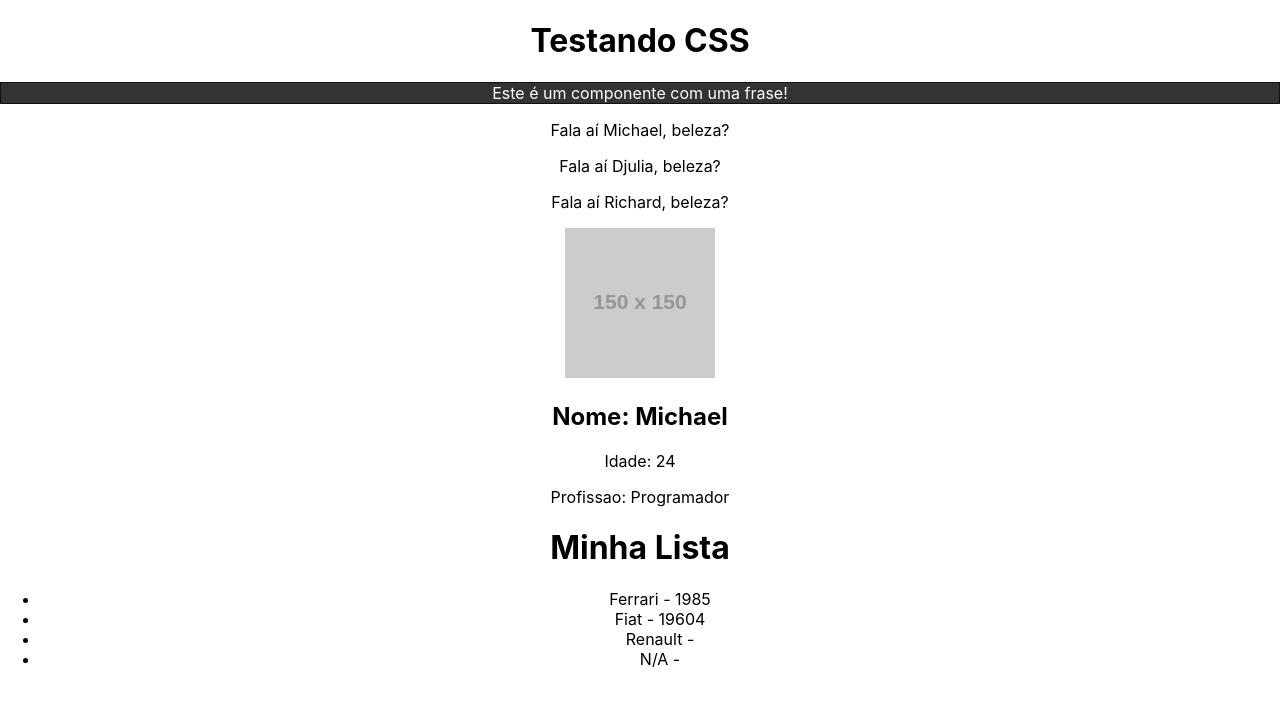
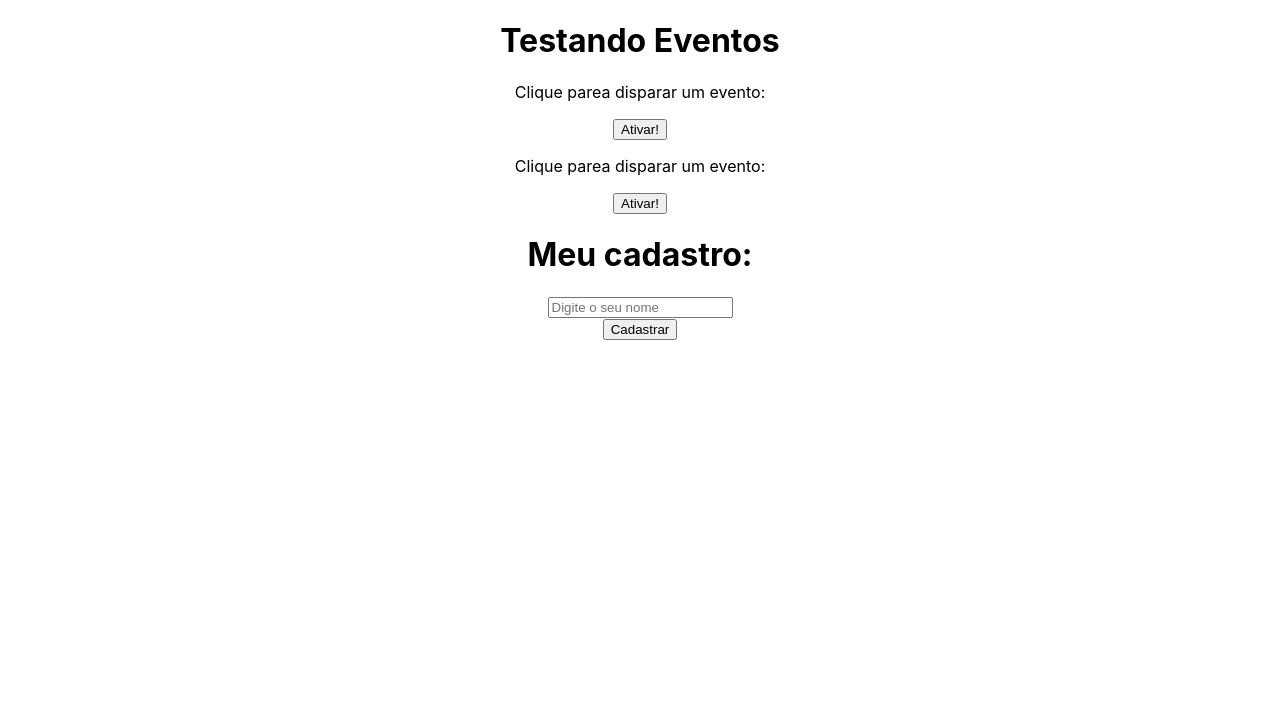
Before and after one commit to Yuu-bytes/Curso-React-Hora-de-Codar, a React (Create React App) app in the folder meu-projeto/: page / in a window 1280 px wide. Shown: the top 704 px of the page. Built offline with nearby package versions, Linux system fonts and the light colour scheme.

Commit message:
Aula 09 - Evento no React - Nesta aula foi aprendido a como utilizar os eventos no React como onClick e onSubimit e também como é o erro de esquecer de colocar o .js no final do arquivo

```diff
--- a/meu-projeto/src/App.js
+++ b/meu-projeto/src/App.js
@@ -1,27 +1,14 @@
 import './App.css';
-import SayMyName from './components/SayMyName';
-import Pessoa from './components/Pessoa';
-import Frase from './components/Frase';
-import List from './components/List';
+import Evento from './components/Evento';
+import Form from './components/Form';
 
 function App() {
-
-    const nome = 'Richard';
-
     return (
         <div className="App">
-            <h1>Testando CSS</h1>
-            <Frase/>
-            <SayMyName nome="Michael"/>
-            <SayMyName nome="Djulia"/>
-            <SayMyName nome={nome}/>
-            <Pessoa
-                nome="Michael"
-                idade="24"
-                profissao="Programador"
-                foto="https://via.placeholder.com/150"
-            />
-            <List/>
+            <h1>Testando Eventos</h1>
+            <Evento numero={1}/>
+            <Evento numero={2}/>
+            <Form />
         </div>
     );
 }
--- /dev/null
+++ b/meu-projeto/src/components/Evento.js
@@ -0,0 +1,21 @@
+import PropTypes from 'prop-types';
+
+function Evento({numero}){
+
+    function meuEvento(){
+        console.log(`Evento disparado! ${numero}`);
+    }
+
+    return (
+        <div>
+            <p>Clique parea disparar um evento:</p>
+            <button onClick={meuEvento}>Ativar!</button>
+        </div>
+    );
+}
+
+Evento.propTypes = {
+    numero: PropTypes.number
+}
+
+export default Evento;
--- /dev/null
+++ b/meu-projeto/src/components/Form.js
@@ -0,0 +1,23 @@
+function Form(){
+
+    function cadastrarUsuario(e){
+        e.preventDefault();
+        console.log("Cadastrou o usuário!");
+    }
+
+    return(
+        <div>
+            <h1>Meu cadastro:</h1>
+            <form onSubmit={cadastrarUsuario}>
+                <div>
+                    <input type="text" placeholder="Digite o seu nome"/>
+                </div>
+                <div>
+                    <input type="submit" value="Cadastrar"/>
+                </div>
+            </form>
+        </div>
+    );
+}
+
+export default Form;
```
